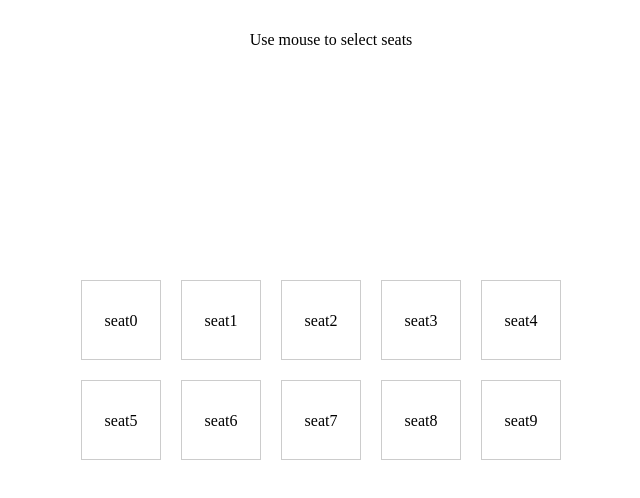
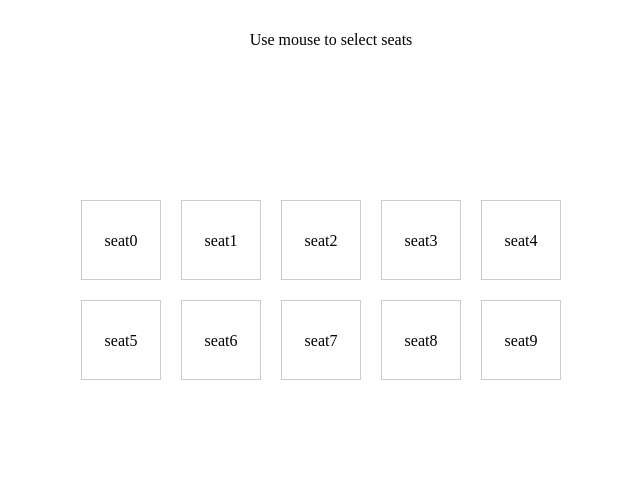
Before and after one commit to weiying-shenzhen/weRegion, a website: page index.html in a window 1280 px wide. Shown: the whole page, without its empty margins (309-949 px from the left). Drawn offline with Linux system fonts and the light colour scheme.

Commit message:
change demo style

```diff
--- a/index.html
+++ b/index.html
@@ -11,11 +11,17 @@
             padding: 0;
         }
 
+        body {
+            position: relative;
+        }
+
         .seats {
             list-style-type: none;
-            position: relative;
+            position: absolute;
+            top: 0;
+            left: 0;
             width: 100vw;
-            height: 90vh;
+            height: 100vh;
         }
 
         .seat {
@@ -48,7 +54,7 @@
         document.addEventListener('DOMContentLoaded', function (e) {
             const $ = el => document.querySelector(el)
             const $seats = $('.seats')
-            const $text= $('.text')
+            const $text = $('.text')
             const fragment = document.createDocumentFragment()
             const seatWidth = 80
             const seatHeight = 80
```
